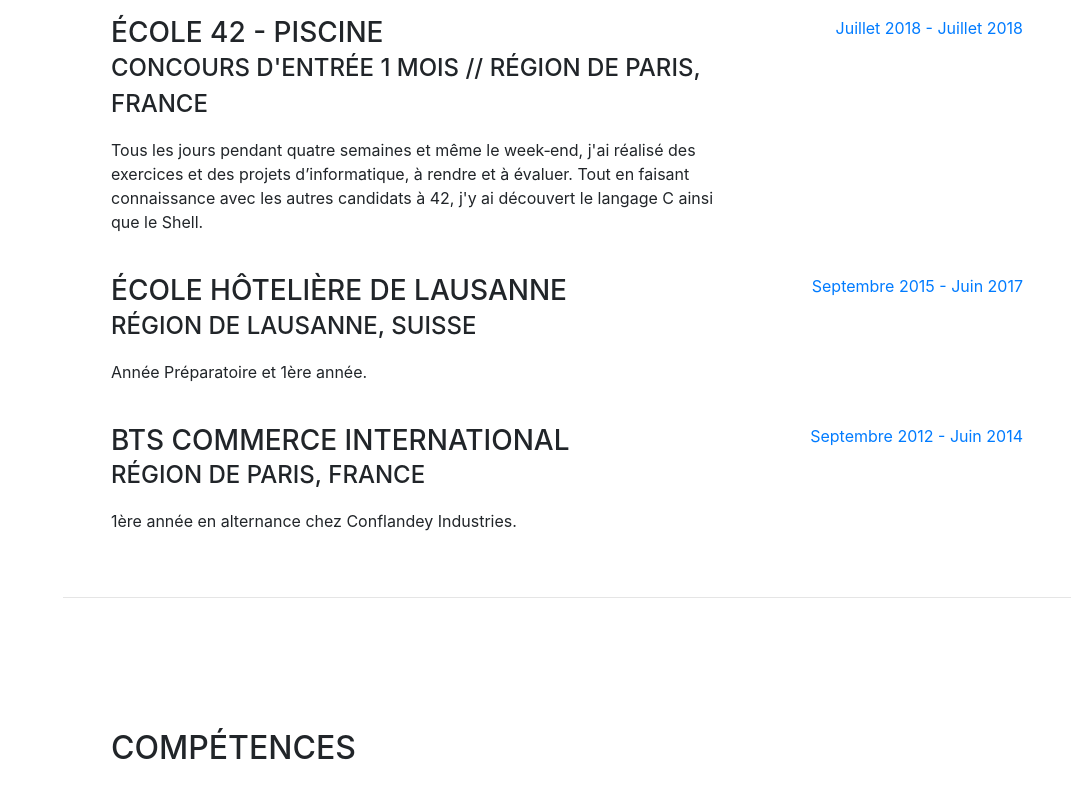
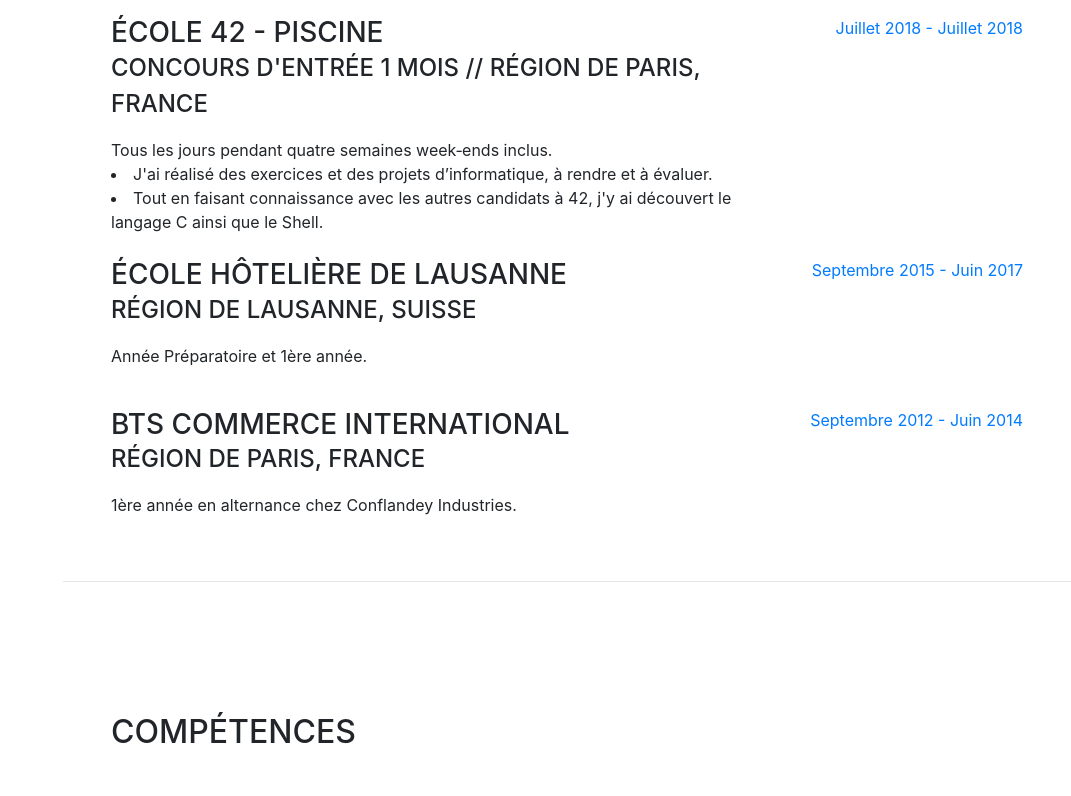
Before and after one commit to nicocouz/Resume, a website with bundled scripts: page index.html in a window 1280 px wide. Shown: the part 2620-3416 px from the top of the page, without its empty margins (209-1280 px from the left). Built offline with nearby package versions, Linux system fonts and the light colour scheme; a web font is replaced by a local one.

Commit message:
Adding bullet point to 42

```diff
--- a/index.html
+++ b/index.html
@@ -197,8 +197,8 @@
           <div class="resume-content mr-auto">
             <h3 class="mb-0">École 42 - Piscine</h3>
             <div class="subheading mb-3">Concours d'entrée 1 mois // Région de Paris, France</div>
-            <p>Tous les jours pendant quatre semaines et même le week‐end, j'ai réalisé des exercices et des projets d’informatique, à rendre et à évaluer. Tout en faisant connaissance avec les autres candidats à 42, j'y ai découvert le langage C
-              ainsi que le Shell.</p>
+            <div> Tous les jours pendant quatre semaines week‐ends inclus.<li>J'ai réalisé des exercices et des projets d’informatique, à rendre et à évaluer.</li> <li>Tout en faisant connaissance avec les autres candidats à 42, j'y ai découvert le langage C
+              ainsi que le Shell.</li></div>
           </div>
           <div class="resume-date text-md-right">
             <span class="text-primary">Juillet 2018 - Juillet 2018</span>
```
